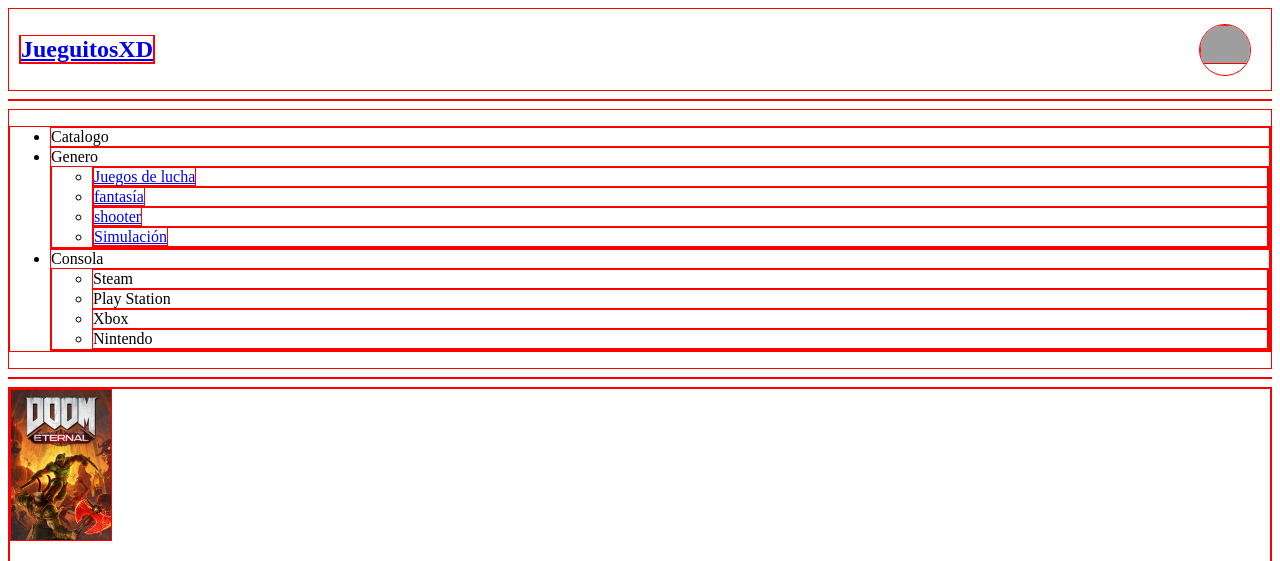
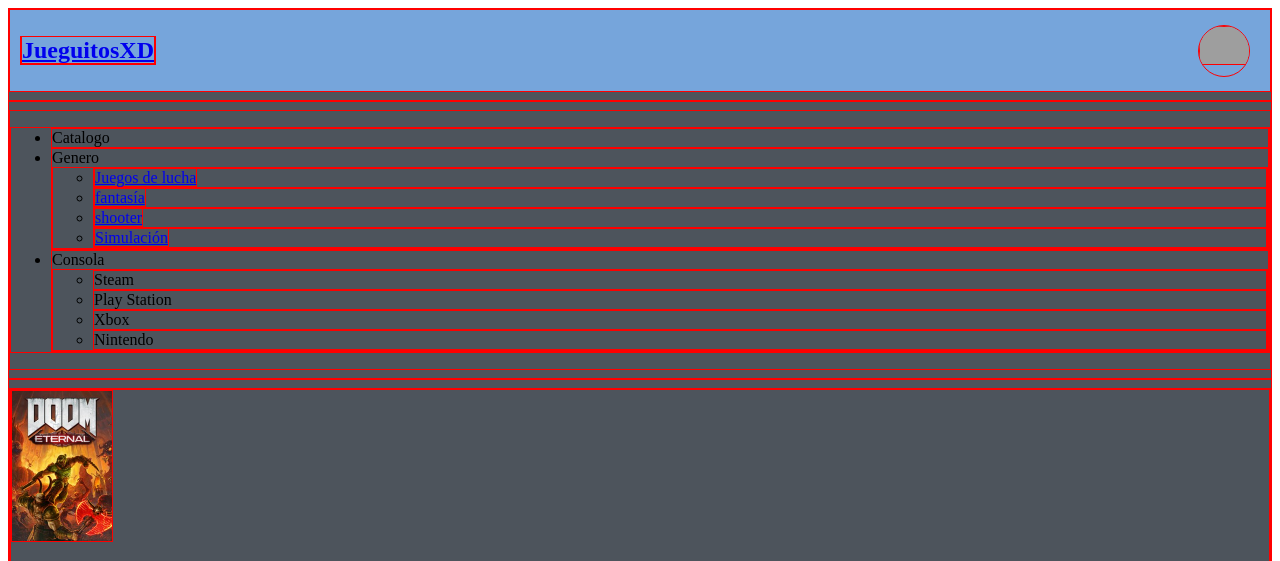
Before and after one commit to artherx/Web-Uranio, a plain HTML site: page index.html in a window 1280 px wide. Shown: the top 561 px of the page. Drawn offline with Linux system fonts and the light colour scheme; grey boxes are pictures that could not be loaded.

Commit message:
div fondo, cambie colores

```diff
--- a/assets/CSS/index.css
+++ b/assets/CSS/index.css
@@ -3,7 +3,12 @@ body *{
 
 }
 
+.fondo{
+    background: #4D545C;
+}
+
 header{
+    background: #76A5DB;
     display: flex;
     justify-content: space-between;
     align-items: center;
--- a/index.html
+++ b/index.html
@@ -8,6 +8,7 @@
     <link rel="stylesheet" href="assets/CSS/index.css">
 </head>
 <body>
+    <div class="fondo">
         <header>
             <h1><a href="index.html">JueguitosXD</a> </h1>
             <div class="perfil">
@@ -135,5 +136,6 @@
                 </li>
             </ul>
         </footer>
+    </div>
 </body>
 </html>
```
Lines whose indentation alone changed are shown as unchanged.
